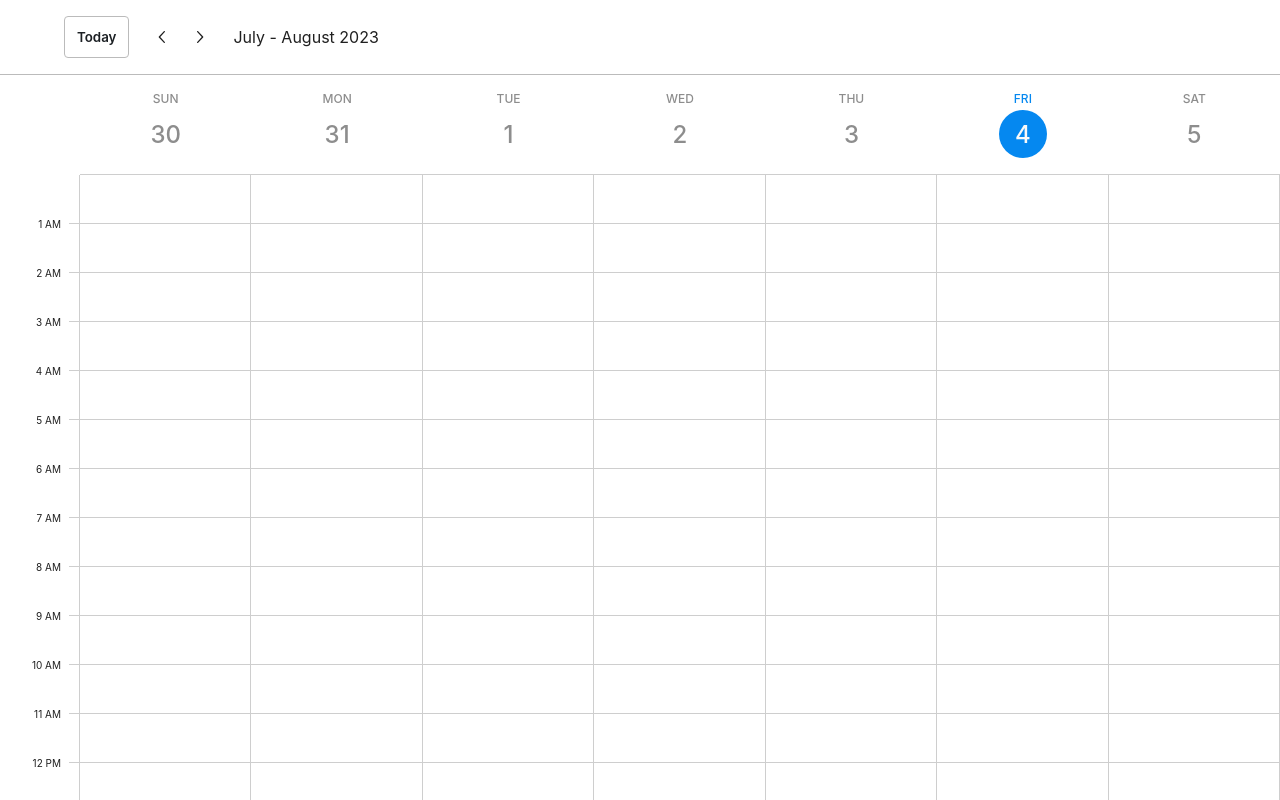
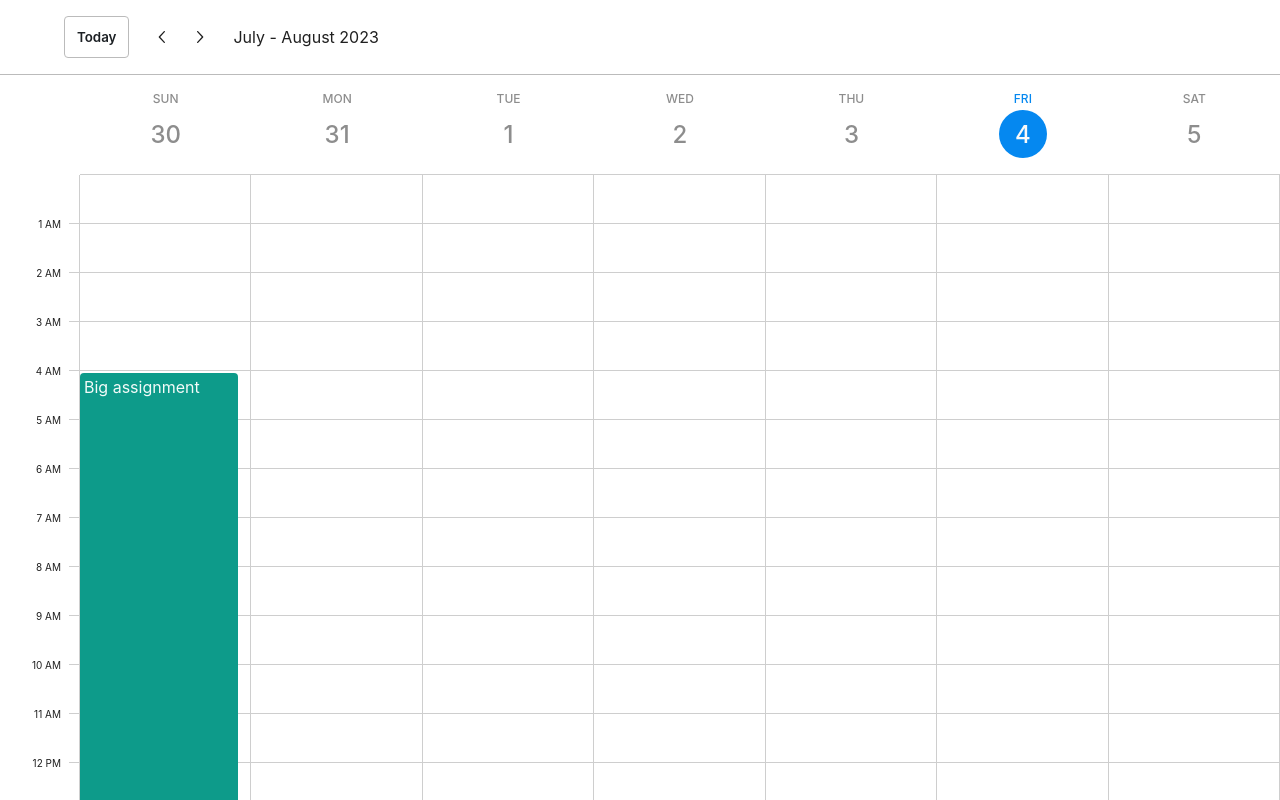
Before and after one commit to abinjohn123/calendar-weekview, a React (Create React App) app: page / in a window 1280 px wide. Built offline with nearby package versions, Linux system fonts and the light colour scheme.

Commit message:
MVP - event card

```diff
--- a/src/App.scss
+++ b/src/App.scss
@@ -2,6 +2,7 @@
 @import '@radix-ui/colors/gray.css';
 @import '@radix-ui/colors/slate.css';
 @import '@radix-ui/colors/blue.css';
+@import '@radix-ui/colors/teal.css';
 
 $cell-padding: 24px;
 $border-color: var(--gray-7);
@@ -110,7 +111,7 @@ $border-color: var(--gray-7);
 
 .cell {
   padding: $cell-padding;
-
+  position: relative;
   border: 1px solid $border-color;
   border-left: none;
   border-top: none;
@@ -151,6 +152,26 @@ $border-color: var(--gray-7);
   }
 }
 
+#calendar-grid {
+  position: relative;
+}
+
+.event {
+  position: absolute;
+  top: 2px;
+  left: 0;
+  z-index: 2;
+  cursor: pointer;
+
+  width: calc(100% - 12px);
+  height: calc(100% * var(--height));
+  border-radius: 4px;
+  padding: 4px;
+  background-color: var(--teal-10);
+  color: var(--teal-2);
+  word-break: break-word;
+}
+
 @media screen and (min-width: 768px) {
   .calendar-header {
     padding: 16px 64px;
--- a/src/comonents/CalendarGrid.tsx
+++ b/src/comonents/CalendarGrid.tsx
@@ -1,5 +1,11 @@
-import { useEffect, UIEvent } from 'react';
+import { UIEvent } from 'react';
 import cx from 'classnames';
+
+const testEvent = {
+  title: 'Big assignment',
+  start: '2023-08-06T04:20:37.233Z',
+  end: '2023-08-06T18:20:37.233Z',
+};
 
 interface CalendarGridProps {
   week: Date[];
@@ -9,6 +15,10 @@ interface WeekDayProps {
   day: string;
   date: number;
   isToday: boolean;
+}
+
+interface EachRowProps {
+  rowIndex: number;
 }
 
 const DAYS = ['SUN', 'MON', 'TUE', 'WED', 'THU', 'FRI', 'SAT'];
@@ -46,12 +56,36 @@ const WeekDay = ({ day, date, isToday }: WeekDayProps) => {
   );
 };
 
-const EachRow = () => {
+const EachRow = ({ rowIndex }: EachRowProps) => {
   return (
     <div className="calendar-weekdays-spacing">
-      {DAYS.map((_, index) => (
-        <div key={index} className="cell"></div>
-      ))}
+      {DAYS.map((_, index) => {
+        const startDate = new Date(testEvent.start);
+        const endDate = new Date(testEvent.end);
+
+        return (
+          <div
+            key={index}
+            className="cell"
+            data-row={rowIndex}
+            data-column={index}
+          >
+            {rowIndex === startDate.getHours() &&
+              index === startDate.getDay() && (
+                <div
+                  className="event"
+                  style={
+                    {
+                      '--height': endDate.getHours() - startDate.getHours() + 1,
+                    } as React.CSSProperties
+                  }
+                >
+                  <p>{testEvent.title}</p>
+                </div>
+              )}
+          </div>
+        );
+      })}
     </div>
   );
 };
@@ -92,7 +126,7 @@ const CalendarGrid = ({ week }: CalendarGridProps) => {
           onScroll={handleGridScroll}
         >
           {timeRows.map((_, index) => (
-            <EachRow key={index} />
+            <EachRow key={index} rowIndex={index} />
           ))}
         </main>
       </div>
```
